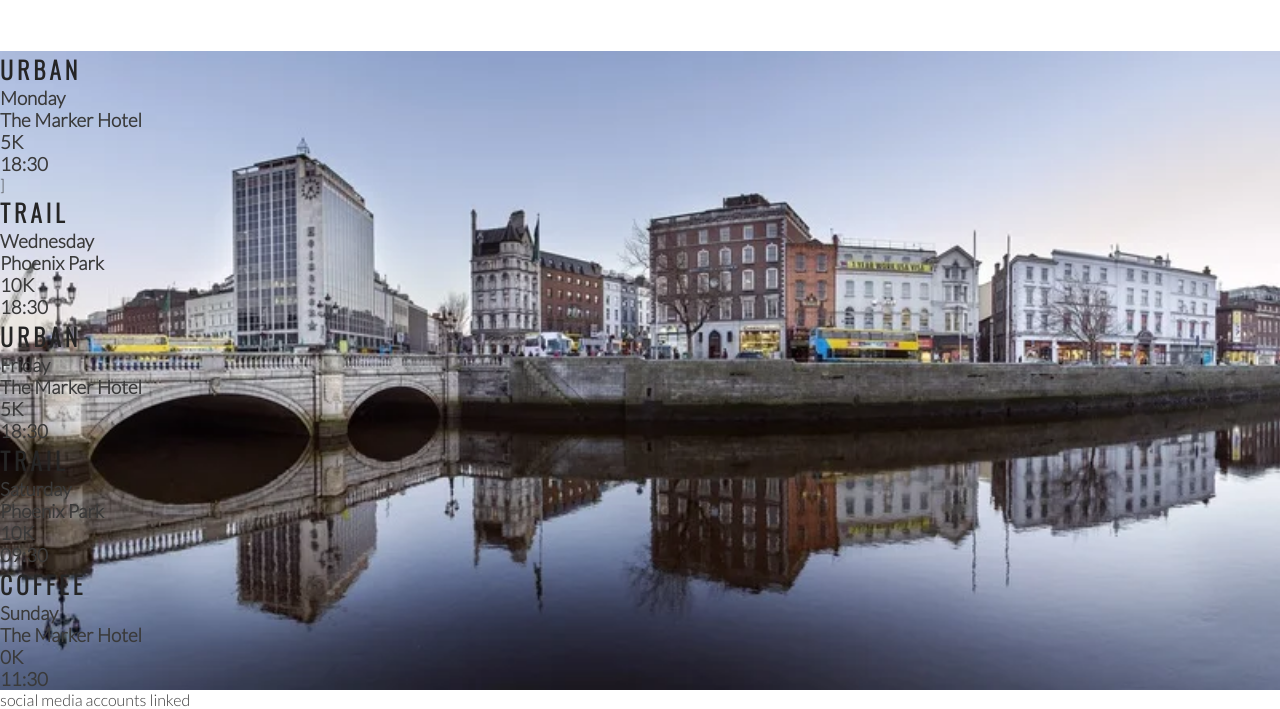
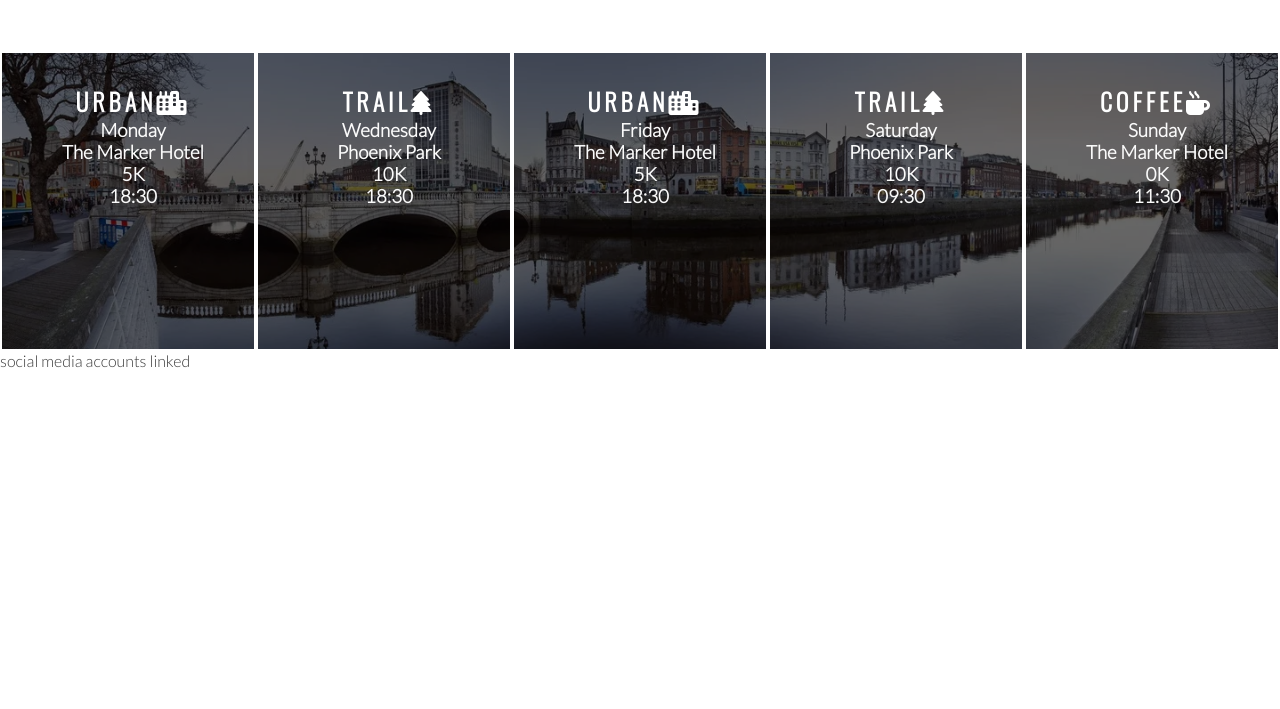
Before and after one commit to AlrxDaley/LoveRunning, a plain HTML site: page index.html in a window 1280 px wide. Shown: the part 1269-1978 px from the top of the page. After the commit the page ends 1639 px from the top, so only its background shows below. Drawn offline with nearby package versions, Linux system fonts and the light colour scheme.

Commit message:
Style times panel and add icons

```diff
--- a/assets/css/style.css
+++ b/assets/css/style.css
@@ -124,7 +124,7 @@ h1 , h2 {
 
 #center-about{
     width: 33%;
-    margin: auto;
+    margin: 0 auto;
 
 }
 
@@ -190,3 +190,19 @@ hr{
     width: 100%;
     overflow: hidden;
 }
+
+#times div{
+    color: #fafafa;
+    background-color: rgba(0, 0, 0, .6);
+    width:  20%;
+    height: 300px;
+    float: left;
+    padding: 30px 0 0 10px;
+    text-align: center;
+    border:2px solid #fff;
+    box-sizing: border-box;
+}
+
+#times h2{
+    color: white;
+}
--- a/index.html
+++ b/index.html
@@ -81,35 +81,35 @@
     </section>
     <section id="times">
         <div>
-            <h2>Urban</h2>
+            <h2>Urban<i class="fas fa-city"></i></h2>
             <h3>Monday</h3>
             <h3>The Marker Hotel</h3>
             <h3>5K</h3>
             <h3>18:30</h3>
-        </div>]
+        </div>
         <div>
-            <h2>Trail</h2>
+            <h2>Trail<i class="fas fa-tree"></i></h2>
             <h3>Wednesday</h3>
             <h3>Phoenix Park</h3>
             <h3>10K</h3>
             <h3>18:30</h3>
         </div>
         <div>
-            <h2>Urban</h2>
+            <h2>Urban<i class="fas fa-city"></i></h2>
             <h3>Friday</h3>
             <h3>The Marker Hotel</h3>
             <h3>5K</h3>
             <h3>18:30</h3>
         </div>
         <div>
-            <h2>Trail</h2>
+            <h2>Trail<i class="fas fa-tree"></i></h2>
             <h3>Saturday</h3>
             <h3>Phoenix Park</h3>
             <h3>10K</h3>
             <h3>09:30</h3>
         </div>
         <div>
-            <h2>Coffee</h2>
+            <h2>Coffee<i class="fas fa-mug-hot"></i></h2>
             <h3>Sunday</h3>
             <h3>The Marker Hotel</h3>
             <h3>0K</h3>
```
